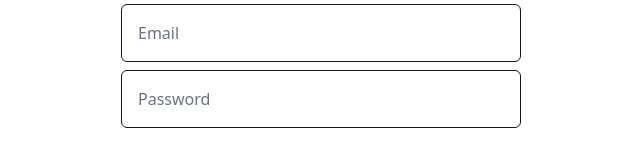
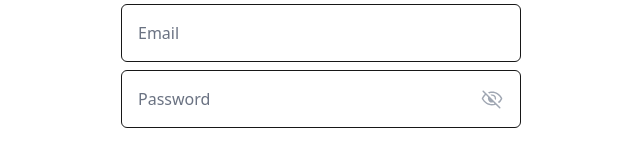
Before and after one commit to SeongWook-Hong/auth-flow, a Next.js app: page /auth/login in a window 1280 px wide. Shown: the part 334-500 px from the top of the page, without its empty margins (319-959 px from the left). Built offline with nearby package versions, Linux system fonts and the light colour scheme.

Commit message:
feat: passwordInput 컴포넌트 분리

```diff
--- a/src/components/auth/AuthInput.tsx
+++ b/src/components/auth/AuthInput.tsx
@@ -4,9 +4,10 @@ interface Props {
   id: "email" | "password" | "confirmPassword";
   type: "email" | "password";
   label: string;
+  children?: React.ReactNode;
 }
 
-const AuthInput = ({ id, type, label }: Props) => {
+const AuthInput = ({ id, type, label, children }: Props) => {
   const [isFocused, setIsFocused] = useState(false);
   const [isFloating, setIsFloating] = useState(false);
 
@@ -38,6 +39,7 @@ const AuthInput = ({ id, type, label }: Props) => {
       >
         {label}
       </label>
+      {children}
     </div>
   );
 };
--- /dev/null
+++ b/src/components/auth/PasswordInput.tsx
@@ -0,0 +1,28 @@
+import { useState } from "react";
+import AuthInput from "@/components/auth/AuthInput";
+import Visible from "@/assets/icons/visible.svg";
+import Unvisible from "@/assets/icons/unvisible.svg";
+
+interface Props {
+  id: "email" | "password" | "confirmPassword";
+  label: string;
+}
+
+const PasswordInput = ({ id, label }: Props) => {
+  const [isVisible, setIsVisible] = useState(false);
+
+  const handleClick = () => {
+    setIsVisible(!isVisible);
+  };
+  return (
+    <AuthInput id={id} type={isVisible ? "email" : "password"} label={label}>
+      {isVisible ? (
+        <Visible className="absolute right-4 top-4" onClick={handleClick} />
+      ) : (
+        <Unvisible className="absolute right-4 top-4" onClick={handleClick} />
+      )}
+    </AuthInput>
+  );
+};
+
+export default PasswordInput;
--- a/src/pages/auth/login/index.tsx
+++ b/src/pages/auth/login/index.tsx
@@ -1,11 +1,12 @@
 import AuthInput from "@/components/auth/AuthInput";
+import PasswordInput from "@/components/auth/PasswordInput";
 
 export default function Login() {
   return (
     <div className="flex flex-col items-center justify-center gap-12  min-h-screen">
       <div className="flex flex-col gap-2 m-auto px-6 max-w-md min-w-80 w-full">
         <AuthInput id="email" type="email" label="Email" />
-        <AuthInput id="password" type="password" label="Password" />
+        <PasswordInput id="password" label="Password" />
       </div>
     </div>
   );
```
